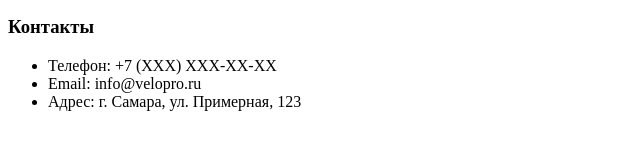
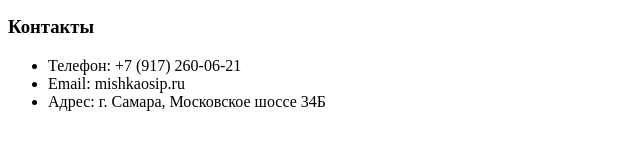
Before and after one commit to algorithm-ssau/Team1_6302, a plain HTML site: page index.html in a window 1280 px wide. Shown: the part 350-500 px from the top of the page, without its empty margins (0-640 px from the left). Drawn offline with Linux system fonts and the light colour scheme.

Commit message:
Подправил контакты

```diff
--- a/index.html
+++ b/index.html
@@ -36,9 +36,9 @@
             <div class="footer-section">
                 <h3>Контакты</h3>
                 <ul>
-                    <li>Телефон: +7 (XXX) XXX-XX-XX</li>
-                    <li>Email: info@velopro.ru</li>
-                    <li>Адрес: г. Самара, ул. Примерная, 123</li>
+                    <li>Телефон: +7 (917) 260-06-21</li>
+                    <li>Email: mishkaosip.ru</li>
+                    <li>Адрес: г. Самара, Московское шоссе 34Б</li>
                 </ul>
             </div>
         </div>
```
